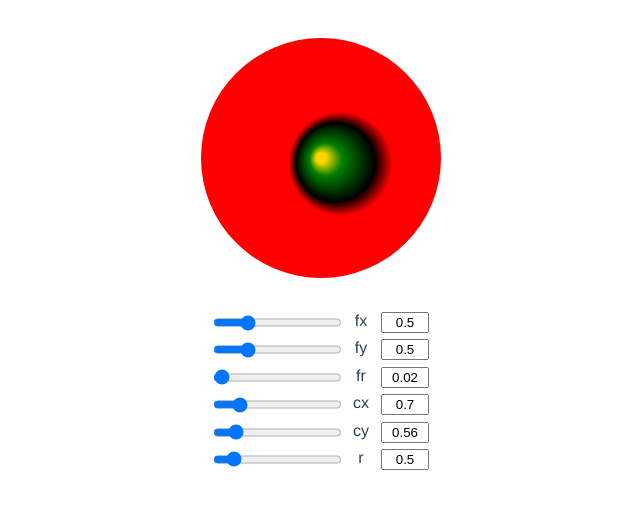
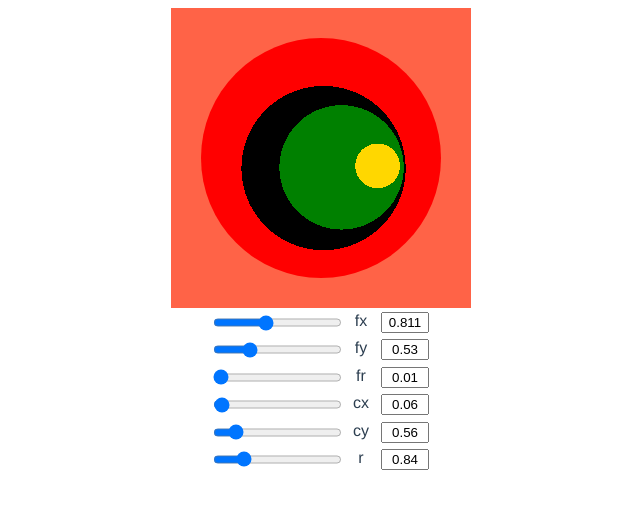
Before and after one commit to maxzz/svg-gradients, a Vue app: page / in a window 1280 px wide. Shown: the top 508 px of the page, without its empty margins (319-959 px from the left). Built offline with nearby package versions, Linux system fonts and the light colour scheme.

Commit message:
Sharp edges

```diff
--- a/src/components/HelloWorld.vue
+++ b/src/components/HelloWorld.vue
@@ -8,17 +8,23 @@
       <defs>
         <radialGradient
           id="myGradient"
-          :r="defs.r.value"
+          :fx="defs.fx.value"
+          :fy="defs.fy.value"
+          :fr="defs.fr.value"
           :cx="defs.cx.value"
           :cy="defs.cy.value"
-          :fr="defs.fr.value"
-          :fx="defs.fx.value"
-          :fy="defs.fy.value"
+          :r="defs.r.value"
         >
           <stop offset="0%" stop-color="gold" />
+          <stop offset="10%" stop-color="gold" />
+
           <stop offset="10%" stop-color="green" />
+          <stop offset="30%" stop-color="green" />
+
           <stop offset="30%" stop-color="black" />
-          <stop offset="41%" stop-color="red" />
+          <stop offset="40%" stop-color="black" />
+
+          <stop offset="40%" stop-color="red" />
           <stop offset="100%" stop-color="red" />
         </radialGradient>
       </defs>
@@ -66,28 +72,28 @@ export default defineComponent({
         let defs = reactive<Sliders>({
             fx: {
                 label: 'fx',
-                value: 0.5,
+                value: 0.811,
                 min: 0.01,
                 max: 2,
                 step: 0.001,
             },
             fy: {
                 label: 'fy',
-                value: 0.5,
+                value: 0.53,
                 min: 0.01,
                 max: 2,
                 step: 0.001,
             },
             fr: {
                 label: 'fr',
-                value: 0.02,
+                value: 0.01,
                 min: 0.01,
                 max: 1,
                 step: 0.01,
             },
             cx: {
                 label: 'cx',
-                value: 0.7,
+                value: 0.06,
                 min: 0.01,
                 max: 4,
                 step: 0.01,
@@ -101,7 +107,7 @@ export default defineComponent({
             },
             r: {
                 label: 'r',
-                value: 0.5,
+                value: 0.84,
                 min: 0.01,
                 max: 4,
                 step: 0.01,
@@ -136,5 +142,6 @@ export default defineComponent({
 svg {
     width: 300px;
     height: 300px;
+    background-color: tomato;
 }
 </style>
```
Also changed, not shown: src/assets/logo.png (deleted), src/assets/samples/2020-10-17_18-29-28.png (added).
